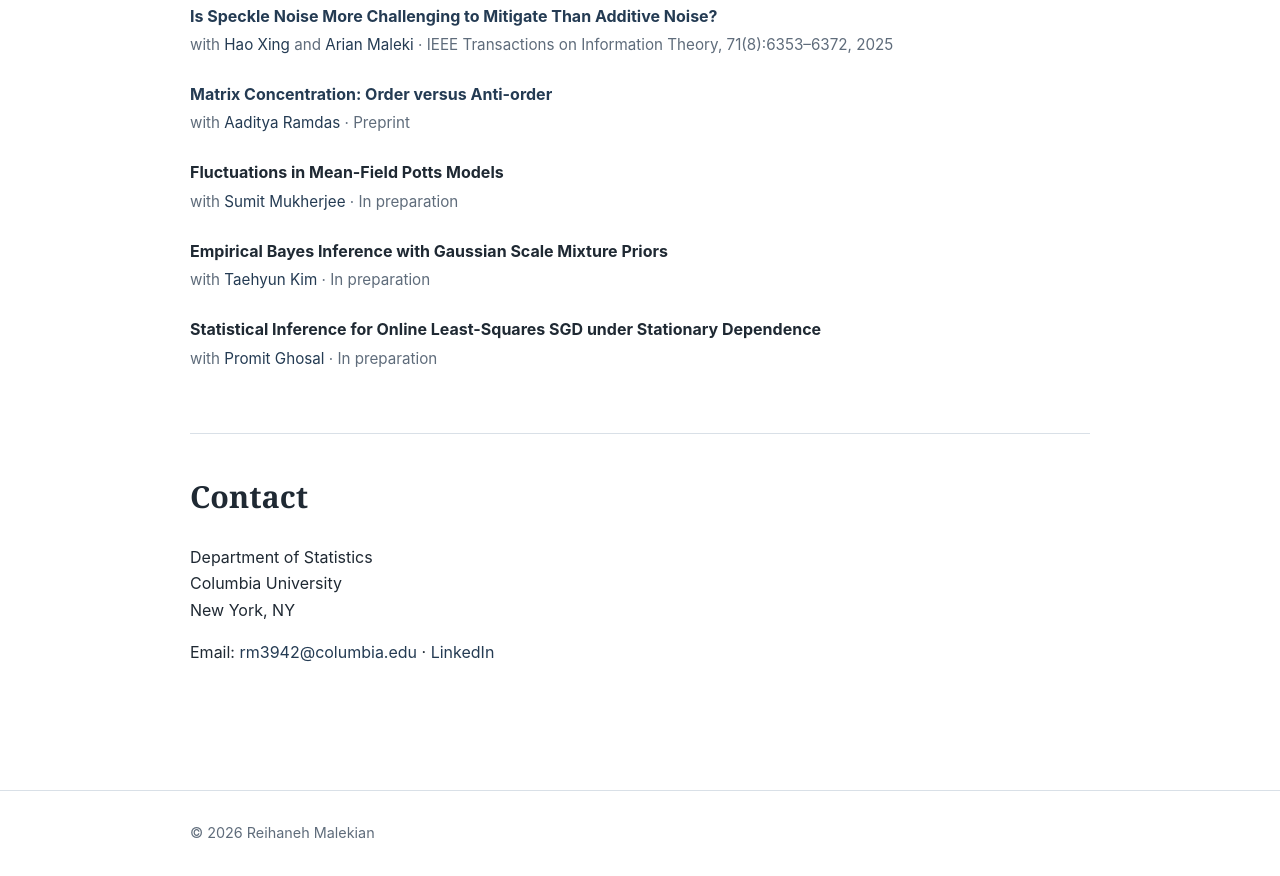
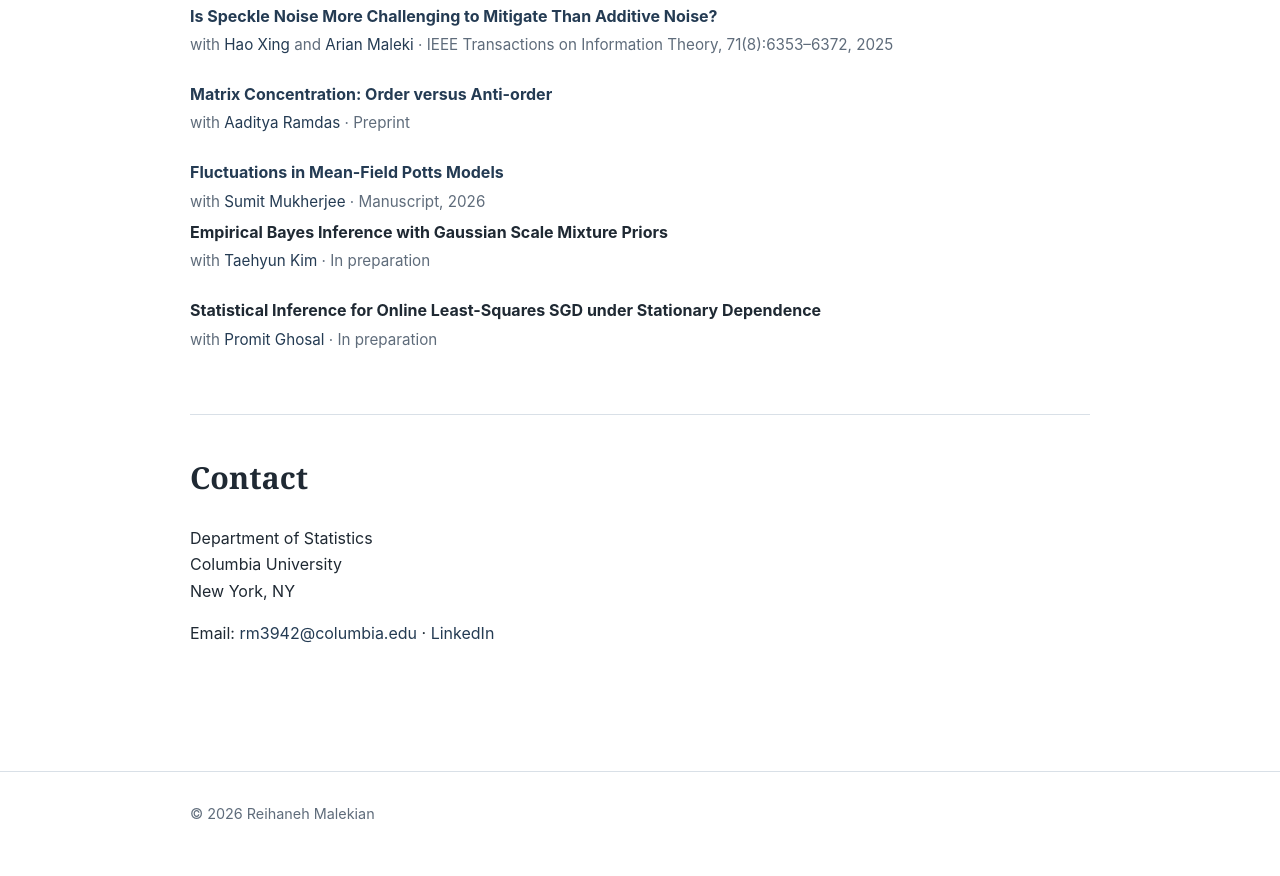
Before and after one commit to ReihanehMalekian/reihanehmalekian.github.io, a plain HTML site: page index.html in a window 1280 px wide. Shown: the part 800-1676 px from the top of the page. Drawn offline with Linux system fonts and the light colour scheme.

Commit message:
Revise paper entry for Fluctuations in Mean-Field Potts Models
Updated paper title and meta information for 'Fluctuations in Mean-Field Potts Models'.

```diff
--- a/index.html
+++ b/index.html
@@ -321,9 +321,18 @@
         <div class="paper-meta">with <a href="https://web.stanford.edu/~aramdas/" target="_blank" rel="noopener">Aaditya Ramdas</a> · Preprint</div>
       </div>
        <div class="paper">
-        <div class="paper-title">Fluctuations in Mean-Field Potts Models</div>
-        <div class="paper-meta">with <a href="https://sites.stat.columbia.edu/sumitm/" target="_blank" rel="noopener">Sumit Mukherjee</a> · In preparation</div>
-      </div>
+
+<div class="paper-title">
+  <a href="Fluctuations_in_Mean_Field_Potts_Models.pdf"
+     target="_blank" rel="noopener">
+    Fluctuations in Mean-Field Potts Models
+  </a>
+</div>
+<div class="paper-meta">
+  with <a href="https://sites.stat.columbia.edu/sumitm/"
+          target="_blank" rel="noopener">Sumit Mukherjee</a>
+  · Manuscript, 2026
+</div>
 
       <div class="paper">
         <div class="paper-title">Empirical Bayes Inference with Gaussian Scale Mixture Priors</div>
```
